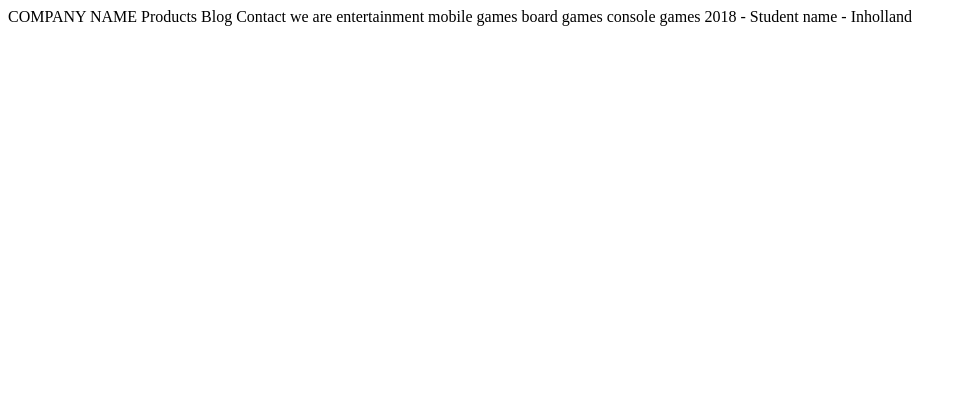
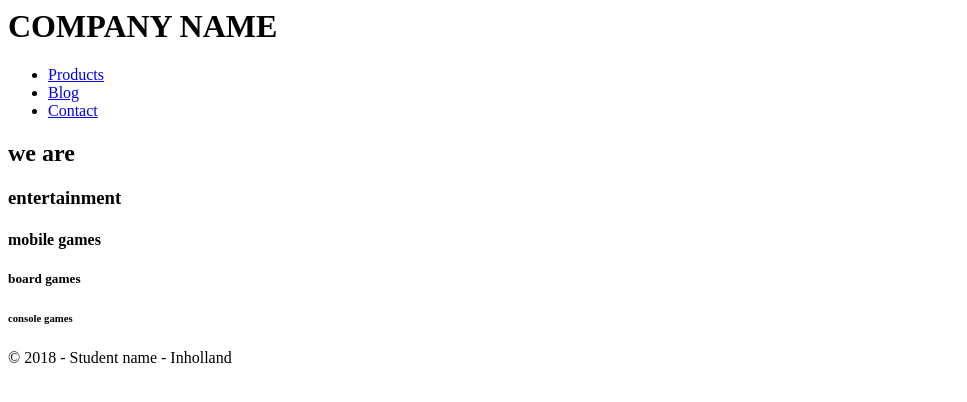
Before and after one commit to martoinholland/WebMarkup_Project, a plain HTML site: page index.html in a window 1280 px wide. Shown: the whole page, without its empty margins (0-967 px from the left). Drawn offline with Linux system fonts and the light colour scheme.

Commit message:
Basic html index page and css stylesheet
Added basic text content to html and linked the css file to the html

```diff
--- a/index.html
+++ b/index.html
@@ -1,10 +1,48 @@
+<!DOCTYPE <!DOCTYPE html>
+<html lang="en">
+    <head>
+        <meta charset="utf-8" />
+        <meta name = "keywords" content="project, web markup, entertainment, shiny" />
+        <meta name = "description" content="Just my final project that will be graded by what seem like super-cool futuristic robots :D" />
+        <meta name = "author" content="Martin Aranguelov" />
+        <link rel = "stylesheet" type="text/css" href="css/stylesheet.css" />
+    </head>
+    <body>
+
+
+        <h1>
                 COMPANY NAME
-Products
-Blog
-Contact
+        </h1>
+
+        <ul>
+            <li><a href="products.html">Products</a></li>
+           <li><a href="www.blogger.com">Blog</a></li>
+            <li><a href="contact.html">Contact</a></li>
+        </ul>
+
+        <h2 class="imageHeaders">
             we are
+        </h2>
+
+        <h3 class="imageHeaders">
             entertainment
+        </h3>
+
+        <h4 class="imageHeaders">
             mobile games
+        </h4>
+
+        <h5 class="imageHeaders">
             board games
+        </h5>
+
+        <h6 class="imageHeaders">
             console games
-2018 - Student name - Inholland
+        </h6>
+
+        <footer>
+           &copy; 2018 - Student name - Inholland
+        </footer>
+
+    </body>
+</html>
```
Also changed, not shown: css/stylesheet.css (added). Lines whose indentation alone changed are shown as unchanged.
